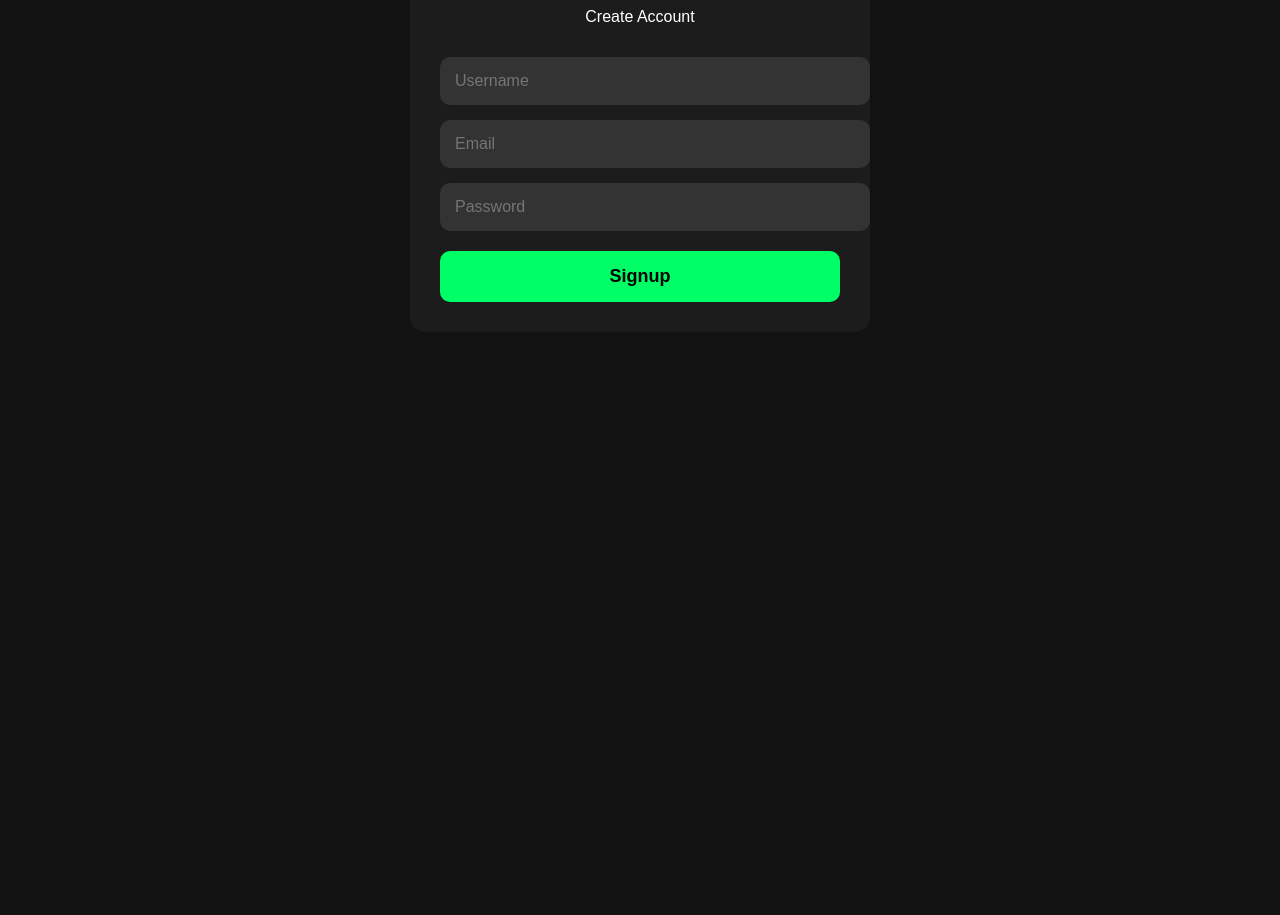
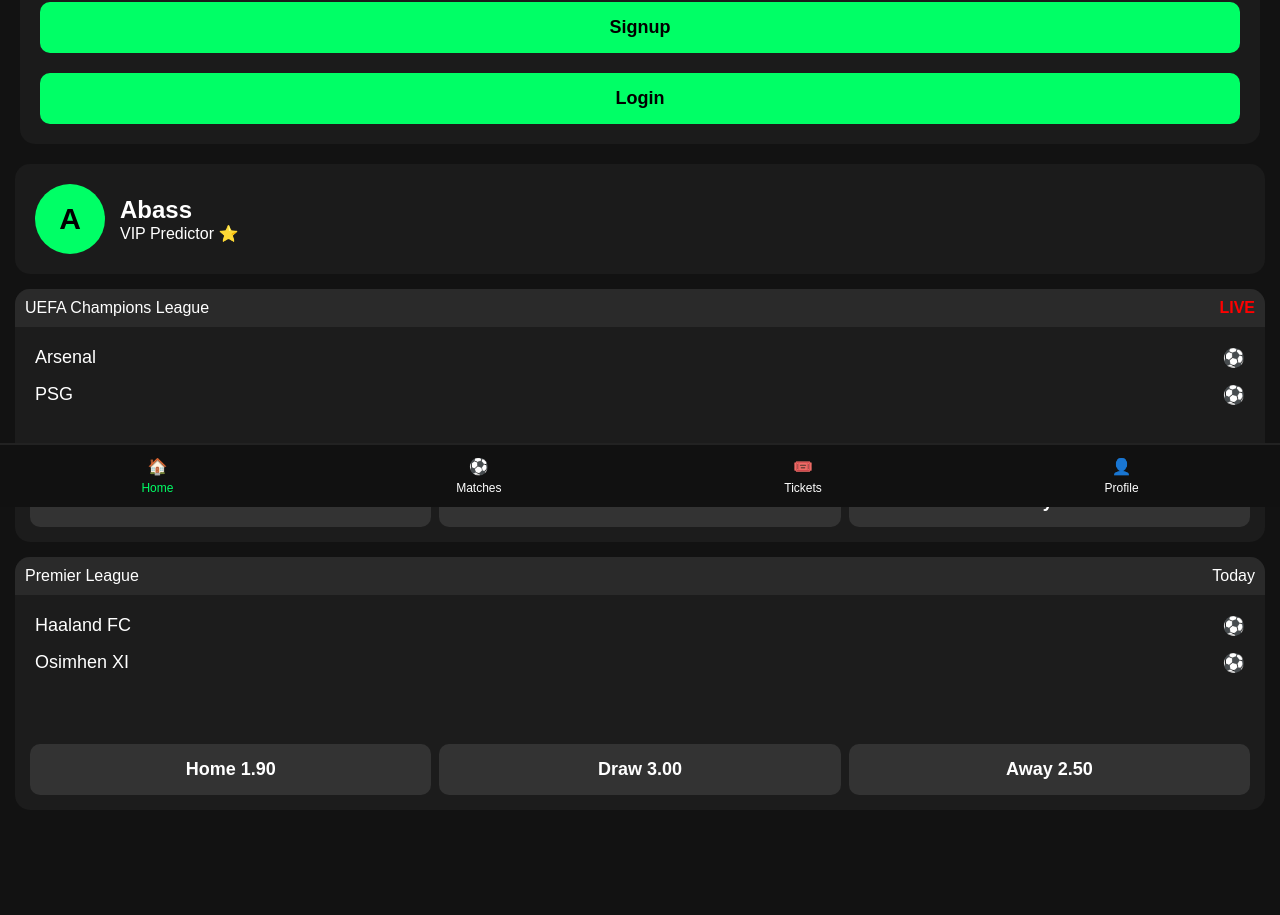
Before and after one commit to oyin8040/backend-app, a website: page public/index.html in a window 1280 px wide. Shown: the part 293-1208 px from the top of the page. Before the commit the page ends 816 px from the top, so only its background shows below. Drawn offline with Linux system fonts and the light colour scheme.

Commit message:
Update index.html

```diff
--- a/public/index.html
+++ b/public/index.html
@@ -1,6 +1,5 @@
 <!DOCTYPE html>
 <html lang="en">
-
 <head>
 
 <meta charset="UTF-8">
@@ -10,26 +9,55 @@
 
 <style>
 
+*{
+    margin:0;
+    padding:0;
+    box-sizing:border-box;
+}
+
 body{
     background:#121212;
     color:white;
     font-family:Arial;
-    display:flex;
-    justify-content:center;
-    align-items:center;
-    height:100vh;
+    padding-bottom:90px;
 }
 
-.container{
-    width:90%;
-    max-width:400px;
-    background:#1c1c1c;
-    padding:30px;
-    border-radius:15px;
-    text-align:center;
+/* HEADER */
+
+.header{
+    background:#111;
+    padding:15px;
+    display:flex;
+    justify-content:space-between;
+    align-items:center;
+    border-bottom:2px solid #222;
 }
 
-h1{
+.logo{
+    color:#00ff66;
+    font-size:28px;
+    font-weight:bold;
+}
+
+.wallet{
+    background:#00ff66;
+    color:black;
+    padding:8px 15px;
+    border-radius:20px;
+    font-weight:bold;
+}
+
+/* AUTH */
+
+.auth-box{
+    background:#1b1b1b;
+    margin:20px;
+    padding:20px;
+    border-radius:15px;
+}
+
+.auth-box h2{
+    margin-bottom:15px;
     color:#00ff66;
 }
 
@@ -56,19 +84,137 @@
     font-weight:bold;
 }
 
+/* MATCHES */
+
+.match{
+    background:#1c1c1c;
+    margin:15px;
+    border-radius:15px;
+    overflow:hidden;
+}
+
+.match-header{
+    background:#2a2a2a;
+    padding:10px;
+    display:flex;
+    justify-content:space-between;
+}
+
+.live{
+    color:red;
+    font-weight:bold;
+}
+
+.teams{
+    padding:20px;
+}
+
+.team-row{
+    display:flex;
+    justify-content:space-between;
+    margin-bottom:15px;
+    font-size:18px;
+}
+
+.odds{
+    display:flex;
+    gap:8px;
+    padding:15px;
+}
+
+.odd-btn{
+    flex:1;
+    background:#333;
+    border:none;
+    color:white;
+    padding:15px;
+    border-radius:10px;
+}
+
+.odd-btn:hover{
+    background:#00aa44;
+}
+
+/* PROFILE */
+
+.profile{
+    background:#1b1b1b;
+    margin:15px;
+    padding:20px;
+    border-radius:15px;
+}
+
+.profile-top{
+    display:flex;
+    align-items:center;
+    gap:15px;
+}
+
+.avatar{
+    width:70px;
+    height:70px;
+    border-radius:50%;
+    background:#00ff66;
+    color:black;
+    display:flex;
+    justify-content:center;
+    align-items:center;
+    font-size:30px;
+    font-weight:bold;
+}
+
+/* NAVIGATION */
+
+.bottom-nav{
+    position:fixed;
+    bottom:0;
+    width:100%;
+    background:#111;
+    display:flex;
+    justify-content:space-around;
+    padding:12px 0;
+    border-top:2px solid #222;
+}
+
+.nav-item{
+    text-align:center;
+    color:white;
+}
+
+.nav-item p{
+    font-size:12px;
+    margin-top:5px;
+}
+
+.active{
+    color:#00ff66;
+}
+
 </style>
 
 </head>
 
 <body>
 
-<div class="container">
+<!-- HEADER -->
 
-<h1>⚽ ArenaBet</h1>
+<div class="header">
 
-<p>Create Account</p>
+<div class="logo">
+ArenaBet
+</div>
 
-<input type="text" id="username" placeholder="Username">
+<div class="wallet">
+₦25,000
+</div>
+
+</div>
+
+<!-- SIGNUP -->
+
+<div class="auth-box">
+
+<h2>Create Account</h2>
 
 <input type="email" id="email" placeholder="Email">
 
@@ -78,42 +224,230 @@
 Signup
 </button>
 
+<button onclick="login()">
+Login
+</button>
+
 </div>
+
+<!-- PROFILE -->
+
+<div class="profile">
+
+<div class="profile-top">
+
+<div class="avatar">
+A
+</div>
+
+<div>
+<h2>Abass</h2>
+<p>VIP Predictor ⭐</p>
+</div>
+
+</div>
+
+</div>
+
+<!-- MATCHES -->
+
+<div class="match">
+
+<div class="match-header">
+
+<span>UEFA Champions League</span>
+
+<span class="live">
+LIVE
+</span>
+
+</div>
+
+<div class="teams">
+
+<div class="team-row">
+<span>Arsenal</span>
+<span>⚽</span>
+</div>
+
+<div class="team-row">
+<span>PSG</span>
+<span>⚽</span>
+</div>
+
+</div>
+
+<div class="odds">
+
+<button class="odd-btn">
+Home 2.10
+</button>
+
+<button class="odd-btn">
+Draw 3.50
+</button>
+
+<button class="odd-btn">
+Away 2.80
+</button>
+
+</div>
+
+</div>
+
+<div class="match">
+
+<div class="match-header">
+
+<span>Premier League</span>
+
+<span>
+Today
+</span>
+
+</div>
+
+<div class="teams">
+
+<div class="team-row">
+<span>Haaland FC</span>
+<span>⚽</span>
+</div>
+
+<div class="team-row">
+<span>Osimhen XI</span>
+<span>⚽</span>
+</div>
+
+</div>
+
+<div class="odds">
+
+<button class="odd-btn">
+Home 1.90
+</button>
+
+<button class="odd-btn">
+Draw 3.00
+</button>
+
+<button class="odd-btn">
+Away 2.50
+</button>
+
+</div>
+
+</div>
+
+<!-- NAVIGATION -->
+
+<div class="bottom-nav">
+
+<div class="nav-item active">
+🏠
+<p>Home</p>
+</div>
+
+<div class="nav-item">
+⚽
+<p>Matches</p>
+</div>
+
+<div class="nav-item">
+🎟️
+<p>Tickets</p>
+</div>
+
+<div class="nav-item">
+👤
+<p>Profile</p>
+</div>
+
+</div>
+
+<!-- FIREBASE -->
+
+<script src="https://www.gstatic.com/firebasejs/10.12.2/firebase-app-compat.js"></script>
+
+<script src="https://www.gstatic.com/firebasejs/10.12.2/firebase-auth-compat.js"></script>
 
 <script>
 
-async function signup(){
+const firebaseConfig = {
 
-    const username = document.getElementById("username").value;
+  apiKey: "AIzaSyDsdGQL-FYLsQdQipQPa8M0BCb0SHg4UTY",
+
+  authDomain: "gen-lang-client-0173296700.firebaseapp.com",
+
+  projectId: "gen-lang-client-0173296700",
+
+  storageBucket: "gen-lang-client-0173296700.firebasestorage.app",
+
+  messagingSenderId: "109891504599",
+
+  appId: "1:109891504599:web:39c7f92da4c6e937436392",
+
+  measurementId: "G-ZXYWVV4VQF"
+
+};
+
+firebase.initializeApp(firebaseConfig);
+
+const auth = firebase.auth();
+
+/* SIGNUP */
+
+function signup(){
 
     const email = document.getElementById("email").value;
 
     const password = document.getElementById("password").value;
 
-    const response = await fetch("/api/auth/signup",{
+    auth.createUserWithEmailAndPassword(email,password)
 
-        method:"POST",
+    .then((userCredential)=>{
 
-        headers:{
-            "Content-Type":"application/json"
-        },
+        alert("Account Created Successfully 🔥");
 
-        body:JSON.stringify({
-            username,
-            email,
-            password
-        })
+        console.log(userCredential.user);
+
+    })
+
+    .catch((error)=>{
+
+        alert(error.message);
 
     });
 
-    const data = await response.json();
+}
 
-    alert(data.message);
+/* LOGIN */
+
+function login(){
+
+    const email = document.getElementById("email").value;
+
+    const password = document.getElementById("password").value;
+
+    auth.signInWithEmailAndPassword(email,password)
+
+    .then((userCredential)=>{
+
+        alert("Login Successful ✅");
+
+        console.log(userCredential.user);
+
+    })
+
+    .catch((error)=>{
+
+        alert(error.message);
+
+    });
 
 }
 
 </script>
 
 </body>
-
 </html>
```
